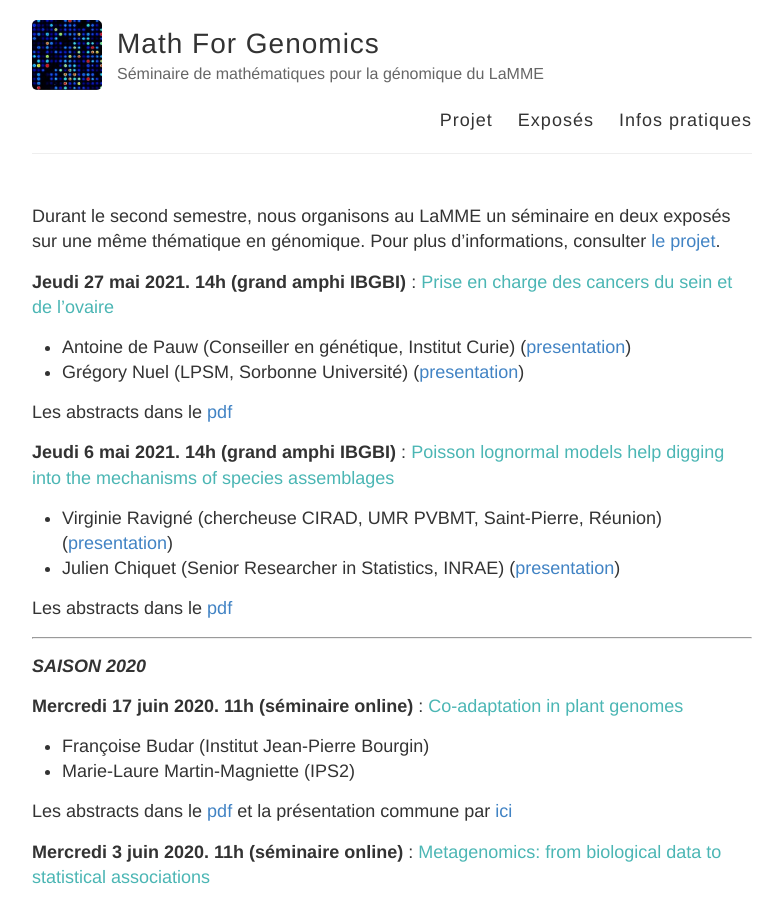
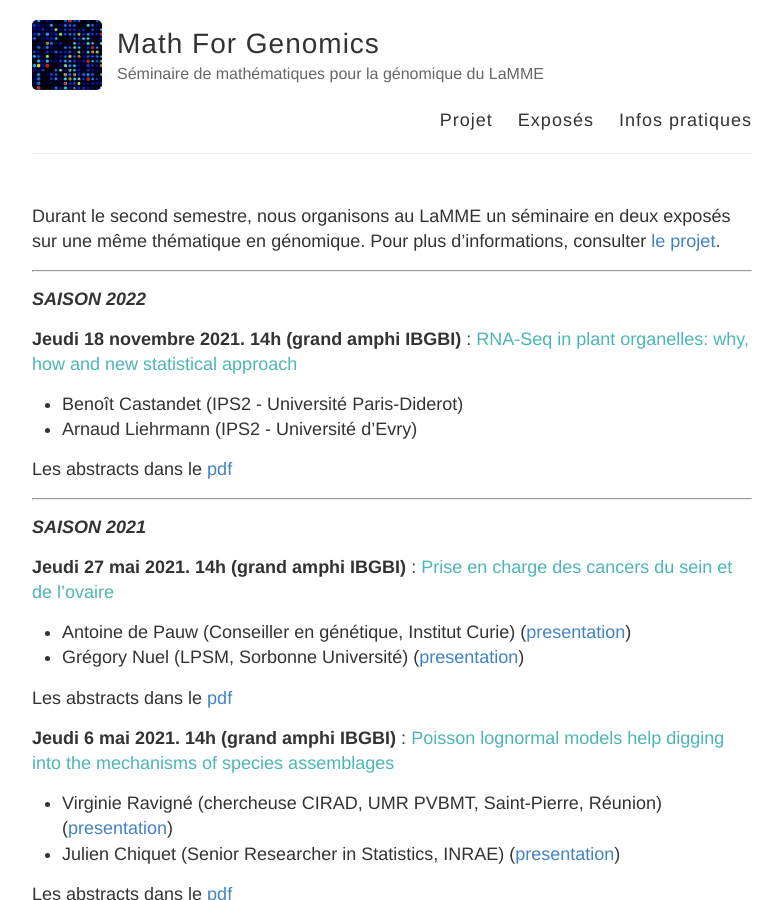
Before and after one commit to MathForGenomics/MathForGenomics.github.io, a Jekyll site: the page built from exposes.md, in a window 1280 px wide and 900 px high. Shown: the whole window, without its empty margins (248-1031 px from the left). Built offline with Jekyll 4.4.1, drawn with Linux system fonts in a browser that asks for light colours.

Commit message:
Update exposes.md

```diff
--- a/exposes.md
+++ b/exposes.md
@@ -5,6 +5,21 @@ permalink: /exposes/
 ---
 
 Durant le second semestre, nous organisons au LaMME un séminaire en deux exposés sur une même thématique en génomique. Pour plus d'informations, consulter [le projet](projet.md).
+
+
+***
+
+***SAISON 2022***
+
+**Jeudi 18 novembre 2021. 14h (grand amphi IBGBI)** : <span style="color:rgb(75, 182, 180)">RNA-Seq in plant organelles: why, how and new statistical approach</span>
+- Benoît Castandet (IPS2 - Université Paris-Diderot)
+- Arnaud Liehrmann (IPS2 - Université d'Evry)
+
+Les abstracts dans le [pdf](ABSTRACT/18_nov2021.pdf)
+
+***
+
+***SAISON 2021***
 
 **Jeudi 27 mai 2021. 14h (grand amphi IBGBI)** : <span style="color:rgb(75, 182, 180)">Prise en charge des cancers du sein et de l’ovaire</span>
 - Antoine de Pauw (Conseiller en génétique, Institut Curie) ([presentation](dePauw.pdf))
```
